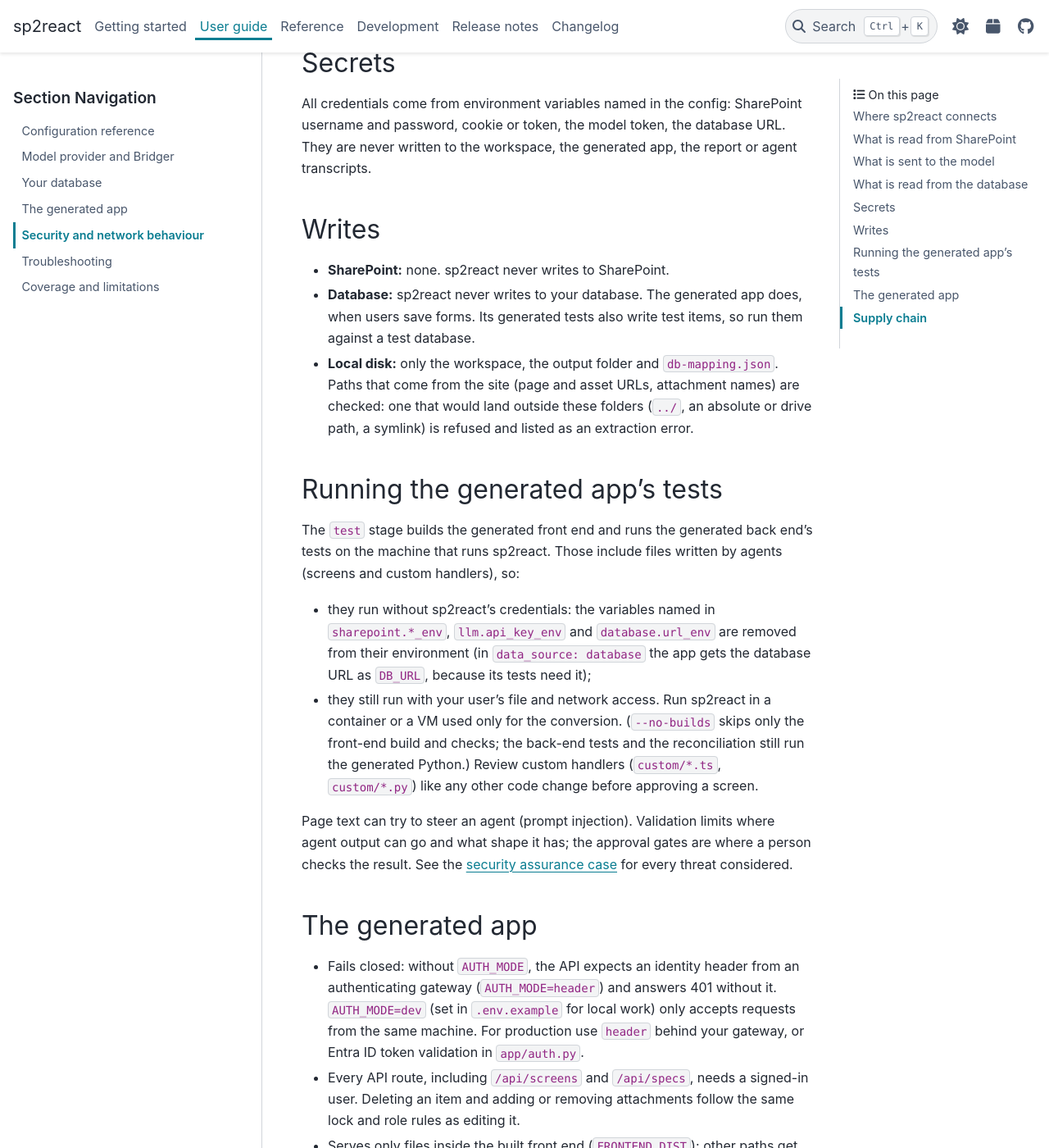
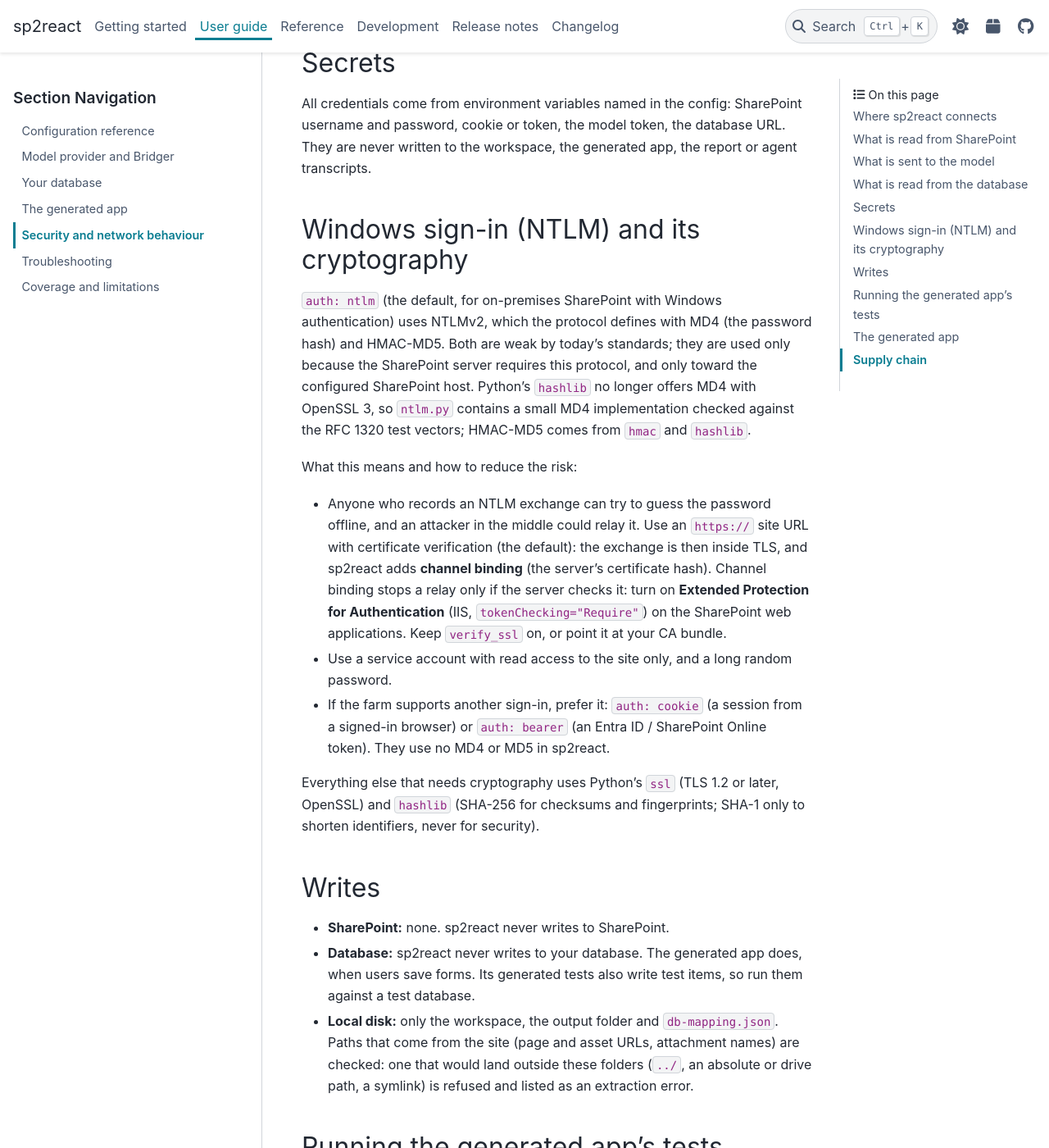
Before and after one commit to karthikbd/sp2react, a Sphinx documentation site: the page built from docs/user_guide/security.md, in a window 1280 px wide and 1400 px high, scrolled down 2368 px. Shown: the whole window at 82% size. Built offline with Sphinx 7.4.7 and the PyData theme 0.15.4, drawn with Linux system fonts in a browser that asks for light colours.

Commit message:
README badge and NTLM cryptography notes (#27)
Best Practices badge (project 16934) and the new standards in the README; documentation of NTLM's protocol-mandated MD4/HMAC-MD5, its risks and mitigations (HTTPS with channel binding plus IIS Extended Protection, read-only service account, cookie or bearer sign-in); the release environment accepts only v* tags.

Signed-off-by: Claude <noreply@anthropic.com>
Co-Authored-By: Claude Opus 5.5 <noreply@anthropic.com>
Claude-Session: https://claude.ai/code/session_0127R5cZyA5mpJA4RHxWUV1e

```diff
--- a/docs/user_guide/security.md
+++ b/docs/user_guide/security.md
@@ -54,6 +54,29 @@ The account in `SP2REACT_DB_URL` needs read access to the schema for `map-db`. T
 
 All credentials come from environment variables named in the config: SharePoint username and password, cookie or token, the model token, the database URL. They are never written to the workspace, the generated app, the report or agent transcripts.
 
+## Windows sign-in (NTLM) and its cryptography
+
+`auth: ntlm` (the default, for on-premises SharePoint with Windows authentication) uses NTLMv2, which
+the protocol defines with MD4 (the password hash) and HMAC-MD5. Both are weak by today's standards; they
+are used only because the SharePoint server requires this protocol, and only toward the configured
+SharePoint host. Python's `hashlib` no longer offers MD4 with OpenSSL 3, so `ntlm.py` contains a small
+MD4 implementation checked against the RFC 1320 test vectors; HMAC-MD5 comes from `hmac` and `hashlib`.
+
+What this means and how to reduce the risk:
+
+- Anyone who records an NTLM exchange can try to guess the password offline, and an attacker in the
+  middle could relay it. Use an `https://` site URL with certificate verification (the default):
+  the exchange is then inside TLS, and sp2react adds **channel binding** (the server's certificate hash).
+  Channel binding stops a relay only if the server checks it: turn on **Extended Protection for
+  Authentication** (IIS, `tokenChecking="Require"`) on the SharePoint web applications. Keep `verify_ssl` on,
+  or point it at your CA bundle.
+- Use a service account with read access to the site only, and a long random password.
+- If the farm supports another sign-in, prefer it: `auth: cookie` (a session from a signed-in browser) or
+  `auth: bearer` (an Entra ID / SharePoint Online token). They use no MD4 or MD5 in sp2react.
+
+Everything else that needs cryptography uses Python's `ssl` (TLS 1.2 or later, OpenSSL) and `hashlib`
+(SHA-256 for checksums and fingerprints; SHA-1 only to shorten identifiers, never for security).
+
 ## Writes
 
 - **SharePoint:** none. sp2react never writes to SharePoint.
```
Also changed, not shown: README.md (+15 -8 lines), docs/development/releasing.md (+2 -1 lines), docs/development/security-assurance.md (+2 -1 lines).
